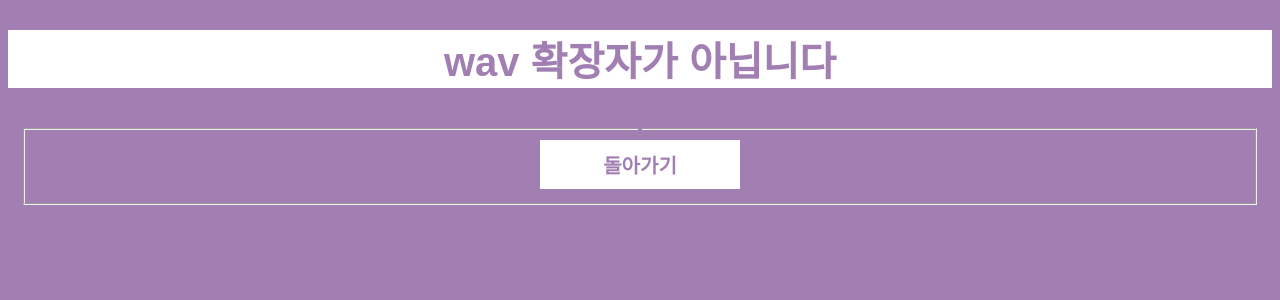
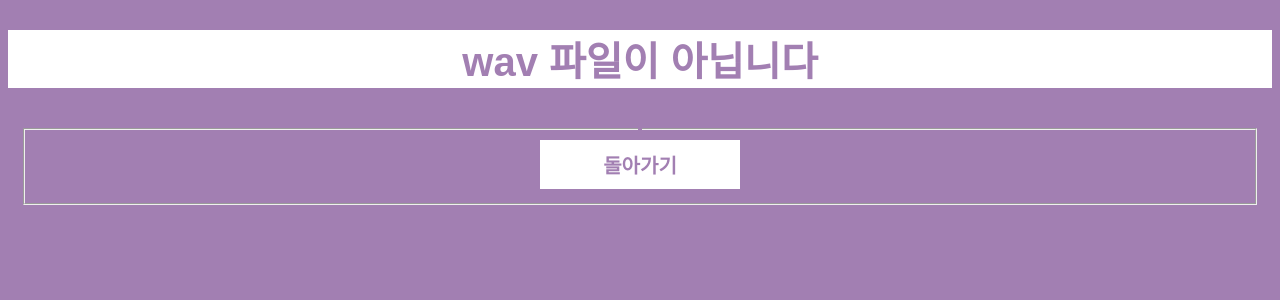
Before and after one commit to songeunxeong/pro, a Flask app: template templates/error.html in a window 1280 px wide. Shown: the top 300 px of the page. Run offline with Flask 2, Linux system fonts and the light colour scheme; the template is opened without the code that fills it, so the values that code supplies are empty.

Commit message:
Update error.html

```diff
--- a/templates/error.html
+++ b/templates/error.html
@@ -47,7 +47,7 @@
         </style>
     </head>
     <body>
-        <h1>wav 확장자가 아닙니다 </h1>
+        <h1>wav 파일이 아닙니다 </h1>
 				<fieldset>
 					<legend></legend>
 					<li>
```
